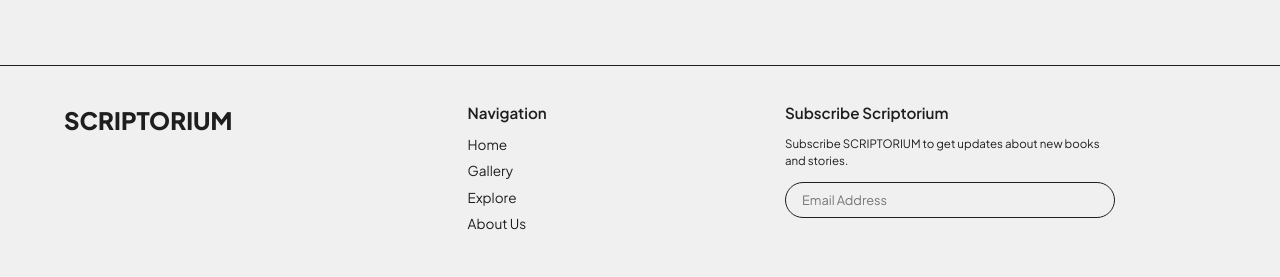
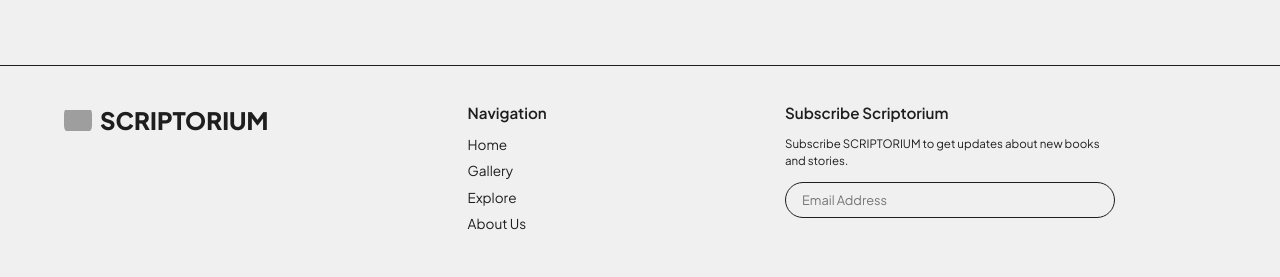
Before and after one commit to DhanukaHerath/Web-Group-Project-26.1-Group-7, a PHP site: page /scriptorium/ in a window 1280 px wide. Shown: the part 2329-2606 px from the top of the page. Run offline with PHP 8.4, Linux system fonts and the light colour scheme; data comes from the database, SQL or seed files in the repository; data that the repository does not hold is empty; grey boxes are pictures that could not be loaded.

Commit message:
Add files via upload

```diff
--- a/admin.html
+++ b/admin.html
@@ -4,6 +4,7 @@
   <meta charset="UTF-8">
   <meta name="viewport" content="width=device-width, initial-scale=1">
   <title>Admin – Scriptorium</title>
+  <link rel="icon" type="image/png" href="images/logo.png">
   <link rel="preconnect" href="https://fonts.googleapis.com">
   <link rel="preconnect" href="https://fonts.gstatic.com" crossorigin>
   <link href="https://fonts.googleapis.com/css2?family=Plus+Jakarta+Sans:wght@400;500;600;700;800&family=Space+Mono:wght@400;700&display=swap" rel="stylesheet">
--- a/dashboard.html
+++ b/dashboard.html
@@ -4,6 +4,7 @@
   <meta charset="UTF-8">
   <meta name="viewport" content="width=device-width, initial-scale=1">
   <title>Dashboard – Scriptorium</title>
+  <link rel="icon" type="image/png" href="images/logo.png">
   <link rel="preconnect" href="https://fonts.googleapis.com">
   <link rel="preconnect" href="https://fonts.gstatic.com" crossorigin>
   <link href="https://fonts.googleapis.com/css2?family=Plus+Jakarta+Sans:wght@400;500;600;700;800&family=Space+Mono:wght@400;700&display=swap" rel="stylesheet">
@@ -15,6 +16,6 @@
 </head>
 <body class="dash">
   <div id="app"></div>
-  <script type="module" src="js/pages/dashboard.js"></script>
+  <script type="module" src="js/pages/dashboard.js?v=2"></script>
 </body>
 </html>
--- a/gallery.html
+++ b/gallery.html
@@ -4,6 +4,7 @@
   <meta charset="UTF-8">
   <meta name="viewport" content="width=device-width, initial-scale=1">
   <title>Gallery – Scriptorium</title>
+  <link rel="icon" type="image/png" href="images/logo.png">
   <link rel="preconnect" href="https://fonts.googleapis.com">
   <link rel="preconnect" href="https://fonts.gstatic.com" crossorigin>
   <link href="https://fonts.googleapis.com/css2?family=Outfit:wght@600;700;800&family=Plus+Jakarta+Sans:wght@400;500;600;700;800&family=Space+Mono:wght@400;700&display=swap" rel="stylesheet">
--- a/index.html
+++ b/index.html
@@ -4,6 +4,7 @@
   <meta charset="UTF-8">
   <meta name="viewport" content="width=device-width, initial-scale=1">
   <title>Scriptorium – The New Canvas for Creative Voices</title>
+  <link rel="icon" type="image/png" href="images/logo.png">
   <link rel="preconnect" href="https://fonts.googleapis.com">
   <link rel="preconnect" href="https://fonts.gstatic.com" crossorigin>
   <link href="https://fonts.googleapis.com/css2?family=Outfit:wght@600;700;800&family=Plus+Jakarta+Sans:wght@400;500;600;700;800&family=Space+Mono:wght@400;700&display=swap" rel="stylesheet">
@@ -87,7 +88,7 @@
 
   <!-- FOOTER -->
   <footer class="footer" id="about">
-    <div class="footer-brand">SCRIPTORIUM</div>
+    <div class="footer-brand"><img src="images/logo.png" alt="" class="logo-img" width="28" height="28"><span>SCRIPTORIUM</span></div>
 
     <div class="footer-nav">
       <h4>Navigation</h4>
--- a/login.html
+++ b/login.html
@@ -4,6 +4,7 @@
   <meta charset="UTF-8">
   <meta name="viewport" content="width=device-width, initial-scale=1">
   <title>Sign in – Scriptorium</title>
+  <link rel="icon" type="image/png" href="images/logo.png">
   <link rel="preconnect" href="https://fonts.googleapis.com">
   <link rel="preconnect" href="https://fonts.gstatic.com" crossorigin>
   <link href="https://fonts.googleapis.com/css2?family=Plus+Jakarta+Sans:wght@400;500;600;700;800&display=swap" rel="stylesheet">
@@ -19,7 +20,7 @@
 
   <main class="auth-modal" role="dialog" aria-labelledby="authTitle">
     <header class="auth-modal-head">
-      <span class="auth-brand">Scriptorium</span>
+      <span class="auth-brand"><img src="images/logo.png" alt="" class="auth-logo" width="32" height="32">Scriptorium</span>
       <a href="index.html" class="auth-close" aria-label="Close">&#10005;</a>
     </header>
 
--- a/profile-edit.html
+++ b/profile-edit.html
@@ -4,6 +4,7 @@
   <meta charset="UTF-8">
   <meta name="viewport" content="width=device-width, initial-scale=1">
   <title>Edit profile – Scriptorium</title>
+  <link rel="icon" type="image/png" href="images/logo.png">
   <link rel="preconnect" href="https://fonts.googleapis.com">
   <link rel="preconnect" href="https://fonts.gstatic.com" crossorigin>
   <link href="https://fonts.googleapis.com/css2?family=Outfit:wght@600;700;800&family=Plus+Jakarta+Sans:wght@400;500;600;700;800&family=Space+Mono:wght@400;700&display=swap" rel="stylesheet">
--- a/profile.html
+++ b/profile.html
@@ -4,6 +4,7 @@
   <meta charset="UTF-8">
   <meta name="viewport" content="width=device-width, initial-scale=1">
   <title>Profile – Scriptorium</title>
+  <link rel="icon" type="image/png" href="images/logo.png">
   <link rel="preconnect" href="https://fonts.googleapis.com">
   <link rel="preconnect" href="https://fonts.gstatic.com" crossorigin>
   <link href="https://fonts.googleapis.com/css2?family=Outfit:wght@600;700;800&family=Plus+Jakarta+Sans:wght@400;500;600;700;800&family=Space+Mono:wght@400;700&display=swap" rel="stylesheet">
--- a/style.css
+++ b/style.css
@@ -32,7 +32,8 @@ h2 { font-size: 1.9rem; font-weight: 500; text-align: center; }
   background: var(--bg);
   border-bottom: 1px solid var(--text);
 }
-.logo { font-size: 1.25rem; font-weight: 500; }
+.logo { display: inline-flex; align-items: center; gap: 10px; font-size: 1.25rem; font-weight: 500; }
+.logo-img { width: 36px; height: 36px; object-fit: contain; border-radius: 8px; }
 .nav-menu { display: flex; align-items: center; gap: 28px; }
 .nav-links { display: flex; gap: 22px; font-size: .85rem; }
 .nav-links a { padding: 4px 0; border-bottom: 2px solid transparent; transition: border-color .2s; }
@@ -183,7 +184,8 @@ h2 { font-size: 1.9rem; font-weight: 500; text-align: center; }
   border-top: 1px solid var(--text);
   background: var(--bg);
 }
-.footer-brand { font-size: 1.5rem; font-weight: 800; }
+.footer-brand { display: inline-flex; align-items: center; gap: 8px; font-size: 1.5rem; font-weight: 800; align-self: start; }
+.footer-brand .logo-img { width: 28px; height: 28px; flex-shrink: 0; }
 .footer h4 { font-size: .95rem; font-weight: 600; margin-bottom: 10px; }
 .footer li { font-size: .85rem; margin-bottom: 6px; }
 .footer li a:hover { text-decoration: underline; }
```
Also changed, not shown: README.md.
